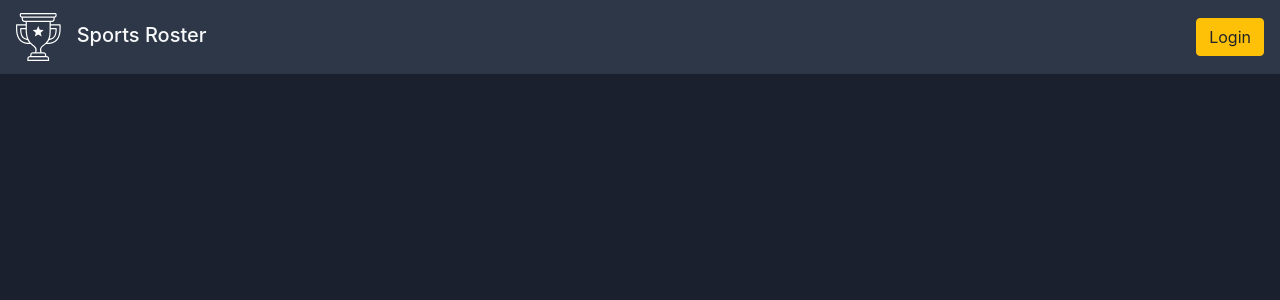
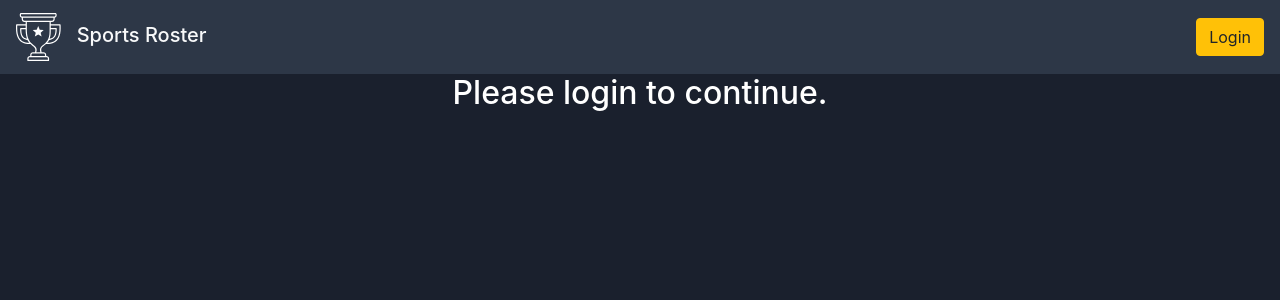
Before and after one commit to nswalters/sports-roster, a React (Create React App) app: page / in a window 1280 px wide. Shown: the top 300 px of the page. Built offline with nearby package versions, Linux system fonts and the light colour scheme; no server answers.

Commit message:
Added message to login if user is logged out

```diff
--- a/src/App/App.js
+++ b/src/App/App.js
@@ -35,7 +35,9 @@ class App extends React.Component {
       if (this.state.isAuthed) {
         return component;
       }
-      return null;
+      return (
+        <h2 className="text-center text-white">Please login to continue.</h2>
+      );
     }
 
     return (
```
